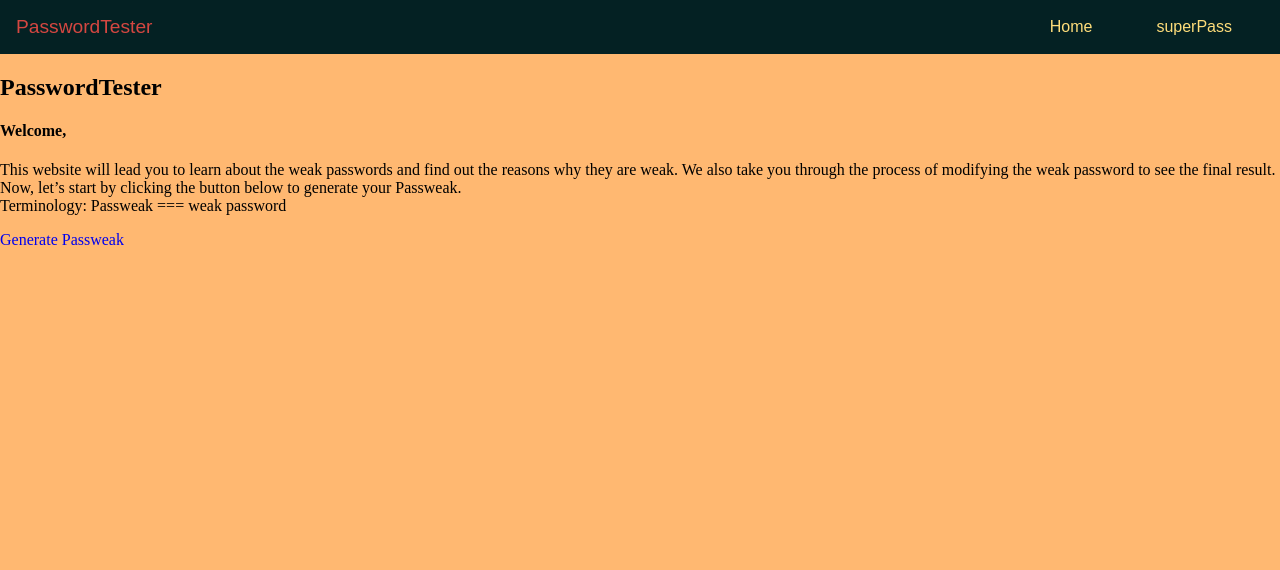
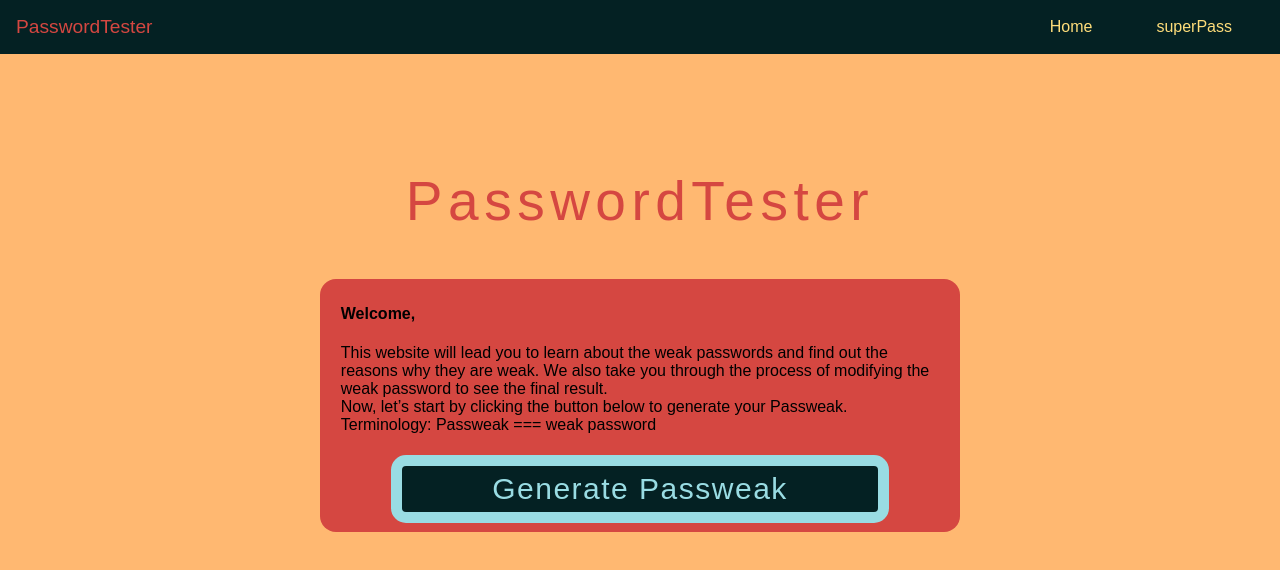
Before and after one commit to anhnguyen6535/PasswordTester, a plain HTML site: page home.html in a window 1280 px wide. Drawn offline with Linux system fonts and the light colour scheme; a web font is replaced by a local one.

Commit message:
Fix css reference

```diff
--- a/home.html
+++ b/home.html
@@ -5,7 +5,7 @@
     <meta http-equiv="X-UA-Compatible" content="IE=edge">
     <meta name="viewport" content="width=device-width, initial-scale=1.0">
     <title>PasswordTester</title>
-    <link rel="stylesheet" href="css/main.css">
+    <link rel="stylesheet" href="css/home.css">
     <link rel="stylesheet" href="css/component.css">
     <link rel="stylesheet" href="https://use.typekit.net/czl2mhw.css">
 </head>
```
Also changed, not shown: passweakGenerator.html (+1 -1 lines).
